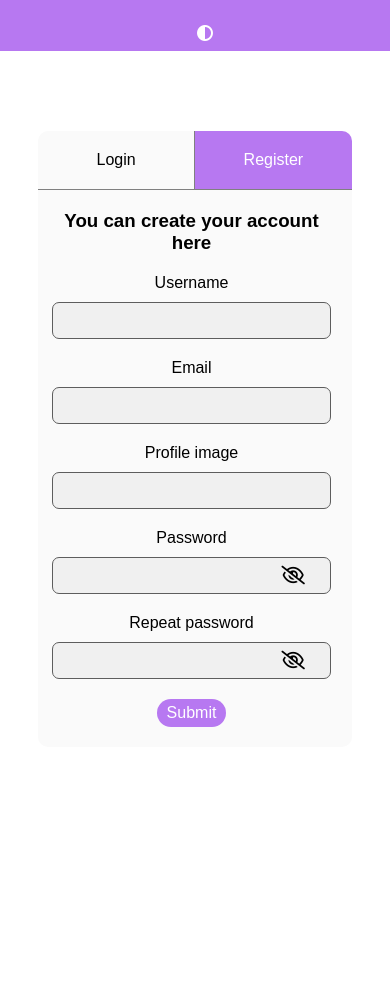
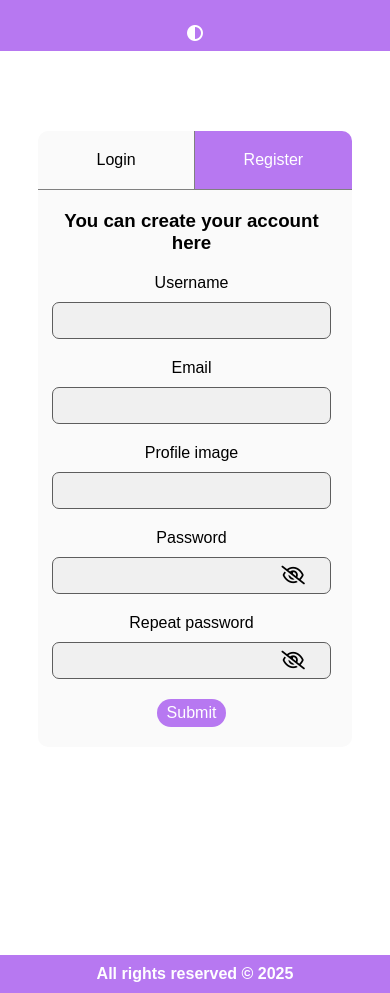
Before and after one commit to Qsen02/Dashboard-app, a React (Vite) app in the folder client/: page /registration in a window 390 px wide. Before the commit the page ends 955 px from the top, so only its background shows below. Built offline with nearby package versions, Linux system fonts and the light colour scheme.

Commit message:
Footer implemented

```diff
--- a/client/src/App.tsx
+++ b/client/src/App.tsx
@@ -5,6 +5,7 @@ import UserGuard from "./guards/UserGuard";
 import GuestGuard from "./guards/GuestGuard";
 import Main from "./components/main/Main";
 import Header from "./components/header/Header";
+import Footer from "./components/footer/Footer";
 
 function App() {
 	return (
@@ -23,6 +24,7 @@ function App() {
 					</Route>
 				</Routes>
 			</Main>
+			<Footer/>
 		</>
 	);
 }
--- /dev/null
+++ b/client/src/components/footer/Footer.tsx
@@ -0,0 +1,9 @@
+import styles from "./FooterStyles.module.css";
+
+export default function Footer(){
+    return (
+        <footer className={styles.wrapper}>
+            <p>All rights reserved &copy; 2025</p>
+        </footer>
+    )
+}
--- /dev/null
+++ b/client/src/components/footer/FooterStyles.module.css
@@ -0,0 +1,28 @@
+.wrapper {
+    width: 100%;
+	display: flex;
+	justify-content: center;
+	text-align: center;
+	color: white;
+	background-color: rgb(183, 120, 241);
+	padding-top: 20px;
+	padding-bottom: 20px;
+	font-size: 16pt;
+	font-weight: bold;
+}
+
+@media (max-width: 1000px) {
+	.wrapper {
+		padding-top: 15px;
+		padding-bottom: 15px;
+		font-size: 14pt;
+	}
+}
+
+@media (max-width: 500px) {
+	.wrapper {
+		padding-top: 10px;
+		padding-bottom: 10px;
+		font-size: 12pt;
+	}
+}
--- a/client/src/components/header/HeaderStyles.module.css
+++ b/client/src/components/header/HeaderStyles.module.css
@@ -58,6 +58,7 @@
 
 @media(max-width:500px){
     .wrapper {
+		width: auto;
 		gap: 15px;
         flex-direction: column;
         align-items: center;
@@ -66,7 +67,6 @@
         padding: 10px;
 	}
     .wrapper ul {
-        flex-basis: 10%;
 		font-size: 12pt;
 		gap: 10px;
         flex-direction: column;
--- a/client/src/index.css
+++ b/client/src/index.css
@@ -24,6 +24,11 @@ ul{
 a {
 	text-decoration: none;
 	color: inherit;
+}
+
+body{
+	padding: 0;
+	margin: 0;
 }
 
 main {
```
